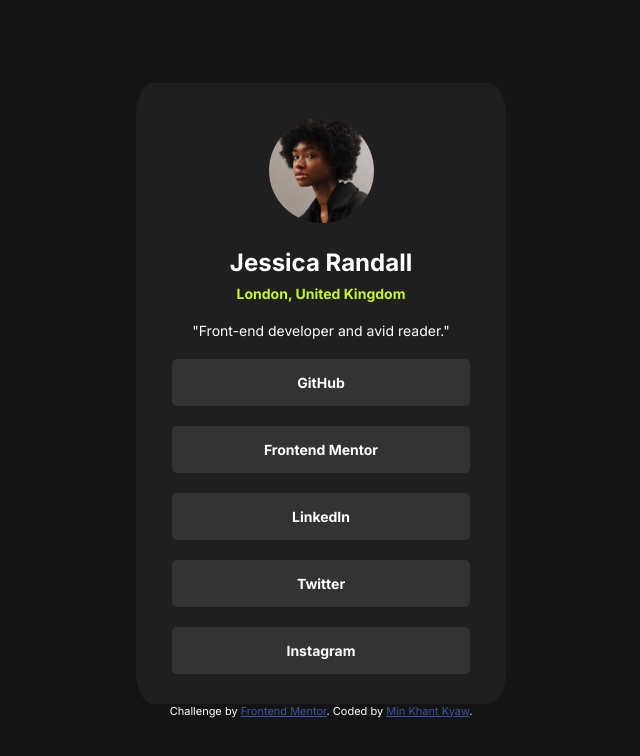
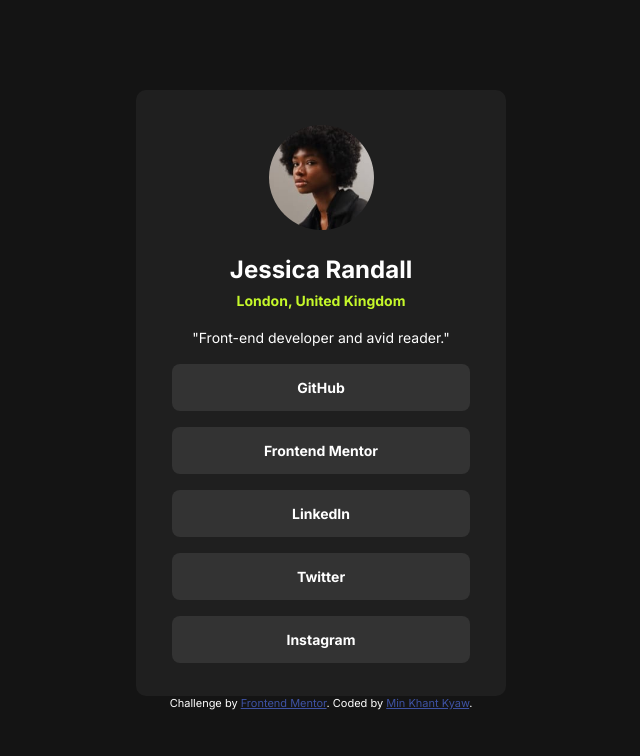
Before and after one commit to mkhantk/social-link-profile, a plain HTML site: page index.html in a window 1280 px wide. Shown: the whole page, without its empty margins (319-959 px from the left). Drawn offline with Linux system fonts and the light colour scheme.

Commit message:
Fix margin and border radius

```diff
--- a/style.css
+++ b/style.css
@@ -23,7 +23,7 @@ body {
     max-width: 350px;
     min-width: 320px;
     padding: 10px;
-    border-radius: 5%;
+    border-radius: 10px;
 }
 
 img {
@@ -54,16 +54,15 @@ img {
     flex-direction: column;
     justify-content: center;
     align-items: center;
-    margin-bottom: 10px;
-
+    margin-bottom: 15px;
 }
 .content .social {
     font-size: 14px;
     font-weight: 700;
     background-color: hsl(0, 0%, 20%);
     padding: 15px 0;
-    margin: 10px auto ;
-    border-radius: 5px;
+    margin: 8px auto ;
+    border-radius: 8px;
     width: 100%;
     text-align: center;
 }
```
